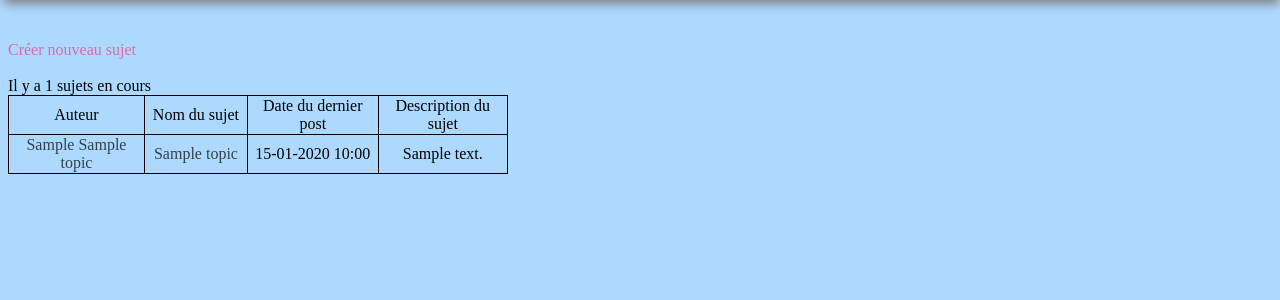
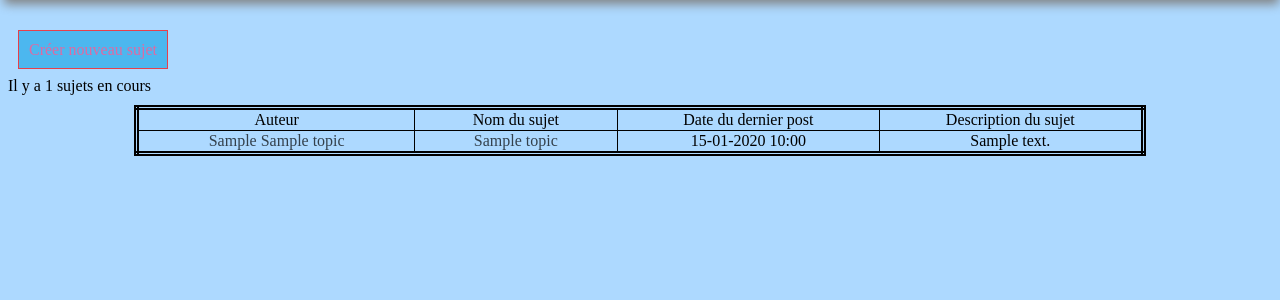
Before and after one commit to fleund/agon, a PHP site: page / in a window 1280 px wide. Shown: the part 129-429 px from the top of the page. Run offline with PHP 8.4, Linux system fonts and the light colour scheme; tables that the repository leaves empty hold one stand-in row (values such as "Sample post").

Commit message:
Update Accueil.css

```diff
--- a/Accueil.css
+++ b/Accueil.css
@@ -615,11 +615,11 @@ legend
     border-width: 1px;   /* Epaisseur de la bordure  */
     border-color: rgb(51,162,255);   /* Couleur de la bordure  */
     padding: 5px 10px 5px 10px;   /* Espace entre les bords et le contenu : haut droite bas gauche  */
-    width: 90%;   /* Permet d'ajuster la largeur du bouton à 100% */
+    width: 90%;   /* Permet d'ajuster la largeur du bouton Ã  100% */
     box-sizing: border-box;   /* Important */
     font-size: 13px;   /* Taille de la police du texte */
     font-weight: normal;   /* Graisse du texte : normal = normal ; bold = gras */
-    letter-spacing: 2px;   /* Espacement des caractères */
+    letter-spacing: 2px;   /* Espacement des caractÃ¨res */
     margin: 10px 0 0 0;   /* Espace autour du bouton : haut droite bas gauche  */
     text-transform: uppercase;   /* Transforme le texte en majuscules */
     color: rgb(51,162,255);   /* Couleur du texte */
@@ -631,7 +631,7 @@ legend
     color:rgb(241,61,125);
 }
 
-/* CSS Créer un compte */
+/* CSS CrÃ©er un compte */
 
 .champ_inscription #nom, .champ_inscription #prenom, .champ_inscription #date_naissance, .champ_inscription #email, .champ_inscription #mdp, .champ_inscription #confirmation
 {
@@ -657,7 +657,7 @@ legend
 }
 
 
-/* CSS Créer une compétition */
+/* CSS CrÃ©er une compÃ©tition */
 
 .champ_compet
 {
@@ -787,3 +787,44 @@ legend
     float:right;
     clear:none;
 }
+/* index.php */
+
+
+ .table_index {
+     width:80%;
+     border-width:thick;
+     border-color: black;
+     border-style: double;
+     margin-left:10%;
+     margin-top:10px;
+     border-radius:5%;
+    }
+
+     .table_index td {
+         border : 1px solid black;
+
+     }
+ table_index tr:first-child {
+         background-color:rgb(4,127,173);
+         font-size:24px;
+     }
+
+ table_index tr td {
+     padding:10px;
+     }
+
+ .bouton_forum {
+        border:1px solid red;
+        margin:10px;
+        top:10%;
+        padding:10px;
+        background-color:rgb(36,170,233);
+        }
+
+ .bouton_forum:hover {
+        background-color:rgb(153,204,0);
+        }
+
+ .message_forum {
+        width:50%;
+ }
```
